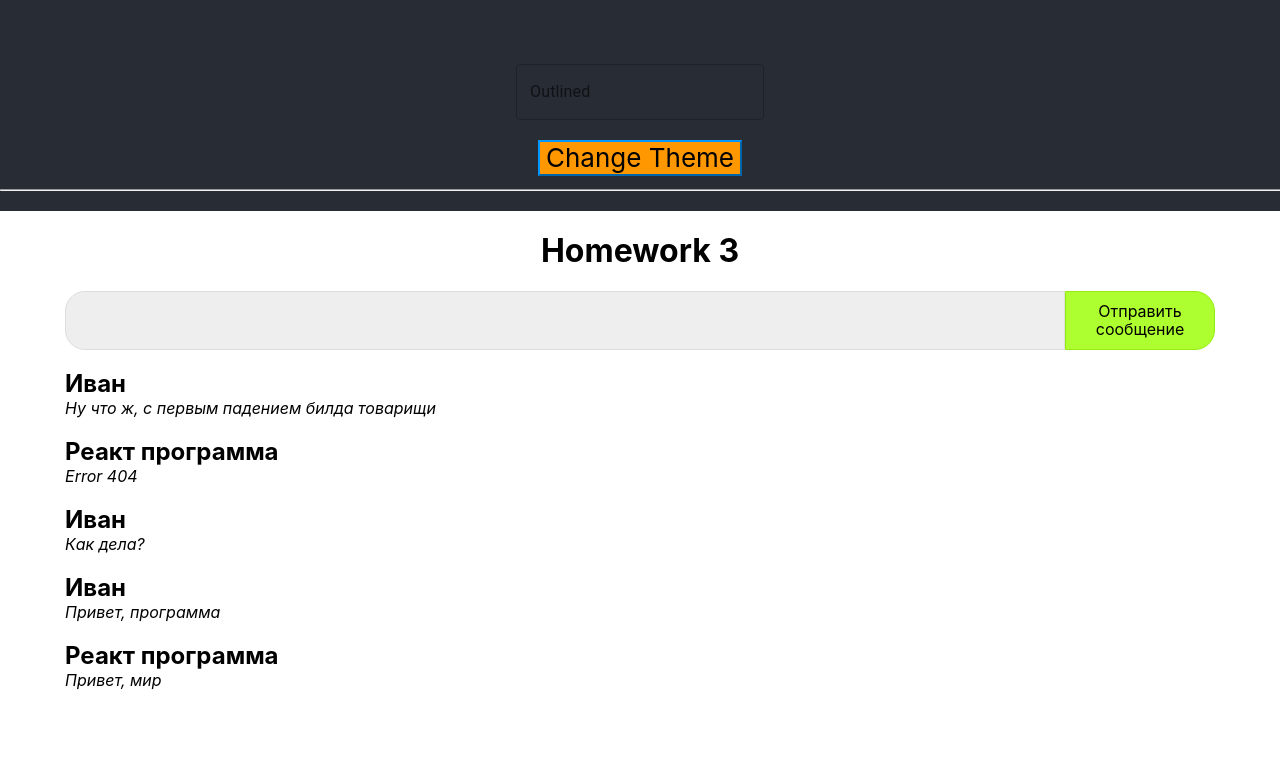
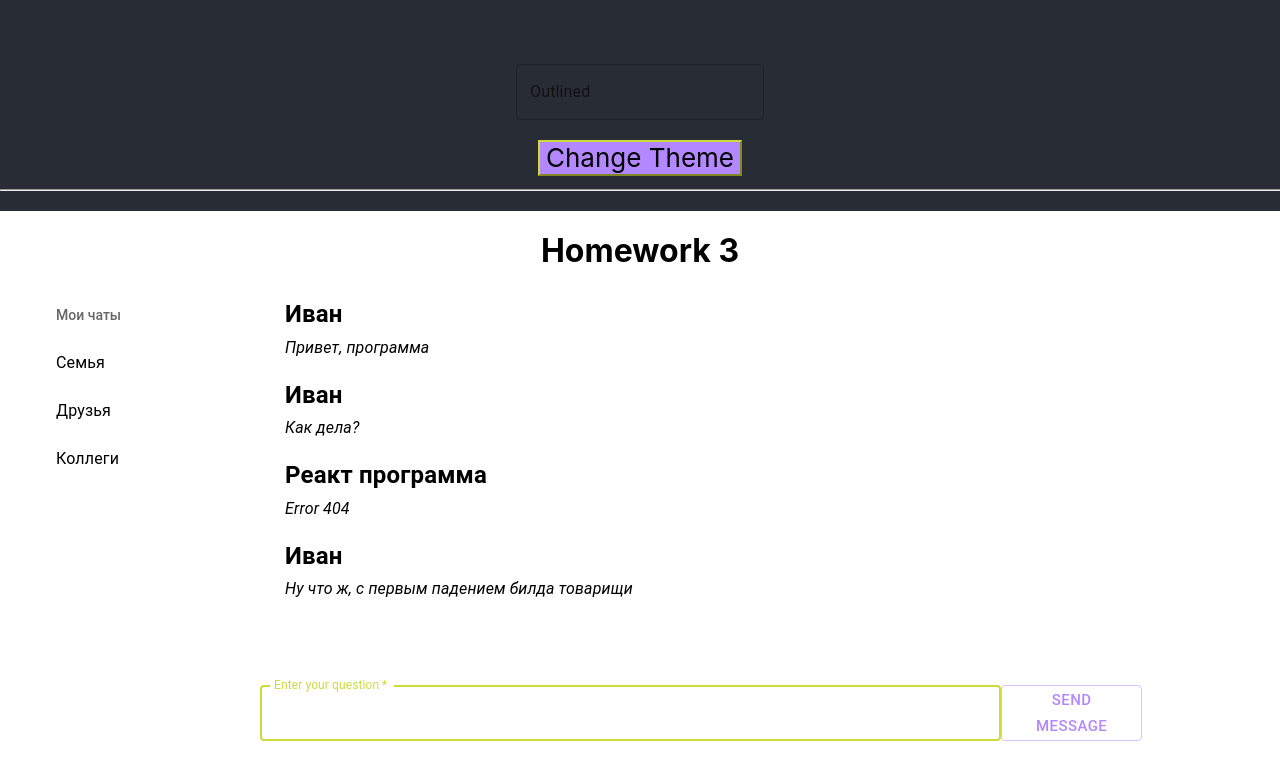
Before and after one commit to ivan-ust402/GB-react, a React (Create React App) app: page / in a window 1280 px wide. Shown: the part 1112-1892 px from the top of the page. Before the commit the page ends 1827 px from the top, so only its background shows below. Built offline with nearby package versions, Linux system fonts and the light colour scheme.

Commit message:
Homework3 is completed

```diff
--- a/package.json
+++ b/package.json
@@ -5,6 +5,7 @@
   "dependencies": {
     "@emotion/react": "^11.11.4",
     "@emotion/styled": "^11.11.5",
+    "@mui/icons-material": "^5.15.15",
     "@mui/material": "^5.15.15",
     "@testing-library/jest-dom": "^5.17.0",
     "@testing-library/react": "^13.4.0",
--- a/src/components/App/App.css
+++ b/src/components/App/App.css
@@ -40,4 +40,11 @@
 .center {
   padding-left: calc(50% - 600px);
   padding-right: calc(50% - 600px);
+  /* color: #f98538; */
 }
+
+.homework3__display {
+  display: flex;
+  flex-direction: row;
+  gap: 20px;
+}
--- a/src/components/App/App.js
+++ b/src/components/App/App.js
@@ -4,6 +4,7 @@ import MaterialUI from "../MaterialUI"
 import SomeNestedChild from "../SomeNestedChild/SomeNestedChild"
 import Chat from "../Chat"
 import ChatMUI from "../ChatMUI"
+import ChatsMUI from "../ChatsMUI"
 
 function App({ myName }) {
   return (
@@ -44,9 +45,12 @@ function App({ myName }) {
           }}
         />
       </header>
-      <section className="center">
+      <section className="center homework3">
         <h1>Homework 3</h1>
-        <ChatMUI />
+        <div className="homework3__display">
+          <ChatsMUI />
+          <ChatMUI />
+        </div>
       </section>
     </div>
   )
--- a/src/components/ChatMUI/ChatMUI.jsx
+++ b/src/components/ChatMUI/ChatMUI.jsx
@@ -1,5 +1,14 @@
-import React, { useEffect, useState } from "react"
+import React, { useEffect, useRef, useState } from "react"
 import styles from "./ChatMUI.module.scss"
+import {
+  Box,
+  Button,
+  List,
+  ListItem,
+  ListItemText,
+  TextField,
+  Typography,
+} from "@mui/material"
 
 function Chat() {
   const [messageList, setMessageList] = useState([])
@@ -7,6 +16,9 @@ function Chat() {
     text: "",
     author: "",
   })
+  const [focusOnInput, setFocusOnInput] = useState(true)
+  const formEl = useRef(null)
+
   const ROBOT_MESSAGE =
     "Рад приветствовать на нашем ресурсе! Сейчас все людишки заняты, поэтому я поработаю немного за них, правда я умею очень мало. Я могу лишь присылать это сообщение каждый раз после вашего сообщения. Но что поделать такая у меня функция и роль. Скоро кто-нибудь из людишек освободиться и ответит вам! Наберитесь терпения!"
   useEffect(() => {
@@ -42,6 +54,33 @@ function Chat() {
       sendRobotMessage()
     }
   }, [messageList])
+  useEffect(() => {
+    document.addEventListener("click", checkClick)
+    return function cleanup() {
+      document.removeEventListener("click", checkClick)
+    }
+  })
+  const messagesEndRef = useRef(null);
+
+  useEffect(() => {
+    if (messagesEndRef.current) {
+      messagesEndRef.current.scrollIntoView({ behavior: "smooth" });
+    }
+  }, [messageList]);
+
+  function checkClick(e) {
+    const currentClick = e.target
+    const target = formEl.current
+    if (target.contains(currentClick)) {
+      if (focusOnInput !== true) {
+        setFocusOnInput(true)
+      }
+    } else {
+      if (focusOnInput !== false) {
+        setFocusOnInput(false)
+      }
+    }
+  }
 
   function sendRobotMessage() {
     setTimeout(
@@ -56,41 +95,106 @@ function Chat() {
 
   function sendMessage(e) {
     e.preventDefault()
+    if (message.text.trim() !== "") {
       setMessageList((prev) => [...prev, message])
       setMessage({
         text: "",
         author: "",
       })
-    // sendRobotMessage()
+    }
   }
   return (
     <div className={styles["messages"]}>
-      <form className={styles["messages__form"]} onSubmit={sendMessage}>
-        <input
+      <Box
+        ref={formEl}
+        component="form"
+        noValidate
+        autoComplete="off"
+        onSubmit={sendMessage}
+        sx={{
+          display: "flex",
+          alignItems: "center",
+          flexDirection: "row",
+          borderRadius: "20px",
+          width: "90%",
+          position: 'absolute',
+          bottom: 50,
+          left: 0,
+          right: 0,
+          zIndex: 1,
+        }}
+      >
+        <TextField
+          id="outside-basic"
+          label="Enter your question"
+          variant="outlined"
+          color="secondary"
+          autoFocus={focusOnInput}
+          focused={focusOnInput}
+          required
           value={message.text}
-          type="text"
-          className={styles["messages__input"]}
-          onInput={(e) =>
+          sx={{
+            width: "100%",
+          }}
+          onInput={(e) => {
             setMessage({
               author: "Ivan",
               text: `${e.target.value}`,
             })
-          }
+          }}
         />
-        <button className={styles["messages__button"]}>
-          Отправить сообщение
-        </button>
-      </form>
+        <Button
+          variant="outlined"
+          size="large"
+          sx={{
+            height: "56px",
+            boxSizing: 'border-box',
+          }}
+          onClick={sendMessage}
+        >
+          Send Message
+        </Button>
+      </Box>
+      <List sx={{ width: "100%", bgcolor: "background.paper", height: 310, overflow: 'scroll' }}>
         {messageList
-        .map((message, index) => {
-          return (
-            <div className={styles["message"]} key={index}>
-              <h6 className={styles["message__title"]}>{message.author}</h6>
-              <p className={styles["message__text"]}>{message.text}</p>
-            </div>
-          )
-        })
-        .reverse()}
+          .map((message, index) => (
+            <ListItem
+              key={index}
+              disableGutters
+              sx={{
+                display: "flex",
+                flexDirection: "column",
+                alignItems: "flex-start",
+                gap: "2px",
+                width: "100%",
+              }}
+            >
+              <Typography
+                variant="h6"
+                gutterBottom
+                sx={{
+                  margin: 0,
+                  padding: 0,
+                  fontSize: "24px",
+                  fontWeight: "bold",
+                }}
+              >
+                {message.author}
+              </Typography>
+              <ListItemText
+                primary={`${message.text}`}
+                sx={{
+                  textAlign: "left",
+                  margin: 0,
+                  padding: 0,
+                  fontSize: "16px",
+                  fontStyle: "italic",
+                }}
+              />
+            </ListItem>
+          ))}
+          <div ref={messagesEndRef} />
+      </List>
     </div>
   )
 }
--- a/src/components/ChatMUI/ChatMUI.module.scss
+++ b/src/components/ChatMUI/ChatMUI.module.scss
@@ -9,8 +9,11 @@
   padding-right: 25px;
   width: 100%;
   box-sizing: border-box;
+  position: relative;
+  height: 500px;
   &__form {
     display: flex;
+    align-items: center;
     flex-direction: row;
     border-radius: 20px;
     width: 100%;
--- /dev/null
+++ b/src/components/ChatsMUI/ChatsMUI.jsx
@@ -0,0 +1,64 @@
+import {
+  List,
+  ListItemButton,
+  ListItemText,
+  ListSubheader,
+} from "@mui/material"
+import React, { useEffect, useState } from "react"
+
+export default function ChatsMUI() {
+  const [chatList, setChatList] = useState([])
+
+  useEffect(() => {
+    setChatList([
+      {
+        id: 0,
+        name: "Семья",
+      },
+      {
+        id: 1,
+        name: "Друзья",
+      },
+      {
+        id: 2,
+        name: "Коллеги",
+      },
+    ])
+  }, [])
+  return (
+    <List
+      sx={{
+        width: "100%",
+        maxWidth: 200,
+        height: 'fit-content',
+        bgcolor: "background.paper",
+        display: "flex",
+        flexDirection: "column",
+        justifyContent: "flex-start",
+      }}
+      component="nav"
+      aria-labelledby="nested-list-subheader"
+      subheader={
+        <ListSubheader
+          component="div"
+          id="nested-list-subheader"
+          sx={{ textAlign: "start" }}
+        >
+          Мои чаты
+        </ListSubheader>
+      }
+    >
+      {chatList.map((chatItem) => {
+        return (
+          <ListItemButton>
+            <ListItemText
+              key={chatItem.id}
+              primary={chatItem.name}
+              sx={{ textAlign: "start" }}
+            ></ListItemText>
+          </ListItemButton>
+        )
+      })}
+    </List>
+  )
+}
--- /dev/null
+++ b/src/components/ChatsMUI/index.js
@@ -0,0 +1 @@
+export {default} from './ChatsMUI'
--- a/src/index.js
+++ b/src/index.js
@@ -8,10 +8,10 @@ import { createTheme, ThemeProvider } from "@mui/material"
 const theme = createTheme({
   palette: {
     primary: {
-      main: "#FF9800",
+      main: "#b388ff",
     },
     secondary: {
-      main: "#0098FF",
+      main: "#cddc39",
     },
   },
 })
```
Also changed, not shown: 1 other file (tests, documents, lock files or other folders). Lines whose indentation alone changed are shown as unchanged.
